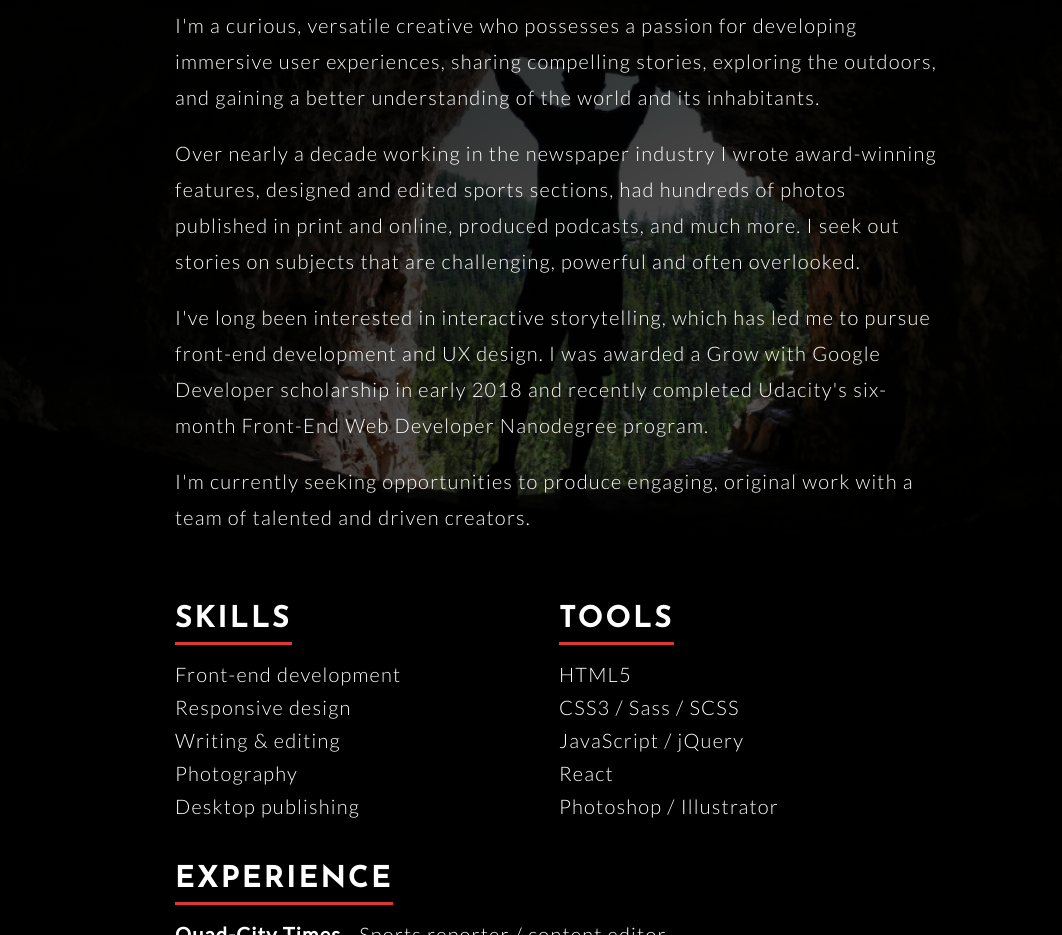
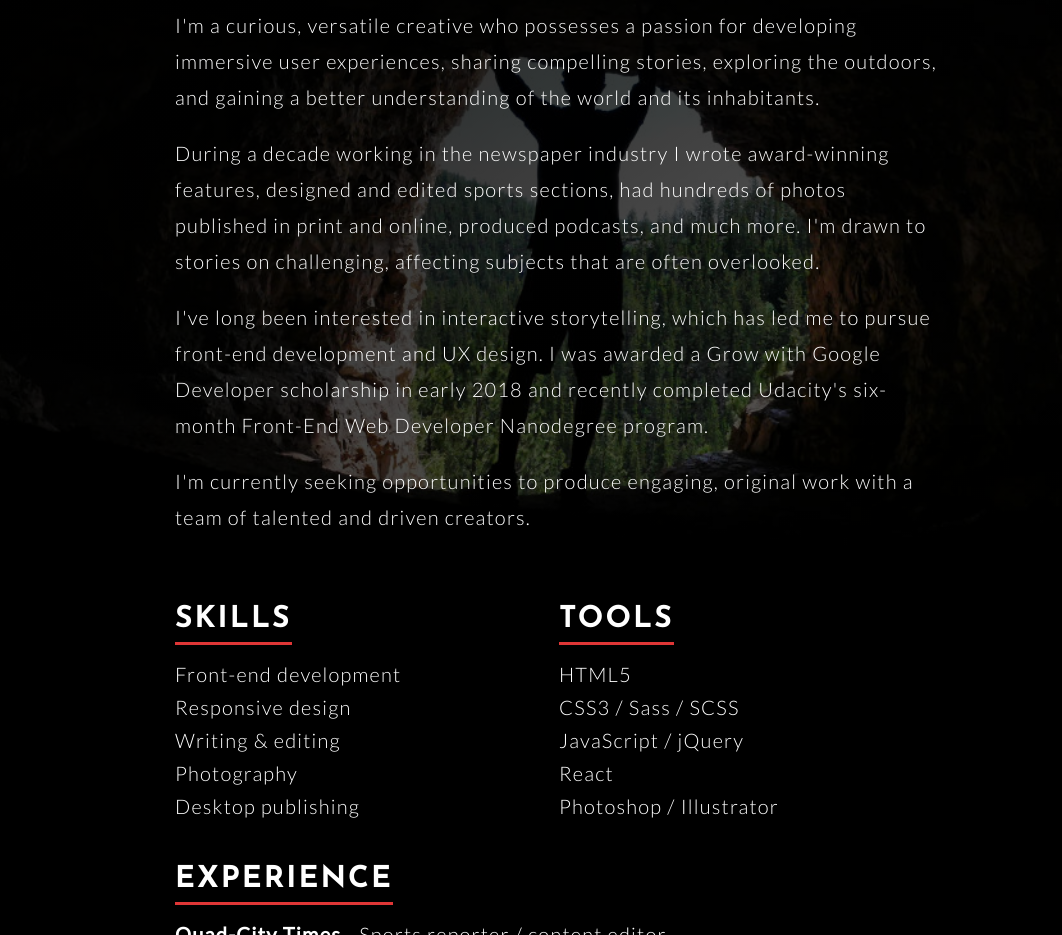
Before and after one commit to mattdahlseid/portfolio, a website: page index.html in a window 1280 px wide. Shown: the part 1000-1935 px from the top of the page, without its empty margins (81-1143 px from the left). Drawn offline with nearby package versions, Linux system fonts and the light colour scheme.

Commit message:
Updated text in About section

```diff
--- a/index.html
+++ b/index.html
@@ -67,7 +67,7 @@
                 </div>
                 <div class="about__description__text">
                     <p>I'm a curious, versatile creative who possesses a passion for developing immersive user experiences, sharing compelling stories, exploring the outdoors, and gaining a better understanding of the world and its inhabitants.</p>
-                    <p>Over nearly a decade working in the newspaper industry I wrote award-winning features, designed and edited sports sections, had hundreds of photos published in print and online, produced podcasts, and much more. I seek out stories on subjects that are challenging, powerful and often overlooked.</p>
+                    <p>During a decade working in the newspaper industry I wrote award-winning features, designed and edited sports sections, had hundreds of photos published in print and online, produced podcasts, and much more. I'm drawn to stories on challenging, affecting subjects that are often overlooked.</p>
                     <p>I've long been interested in interactive storytelling, which has led me to pursue front-end development and UX design. I was awarded a Grow with Google Developer scholarship in early 2018 and recently completed Udacity's six-month Front-End Web Developer Nanodegree program.</p>
                     <p>I'm currently seeking opportunities to produce engaging, original work with a team of talented and driven creators.</p>
                 </div>
```
